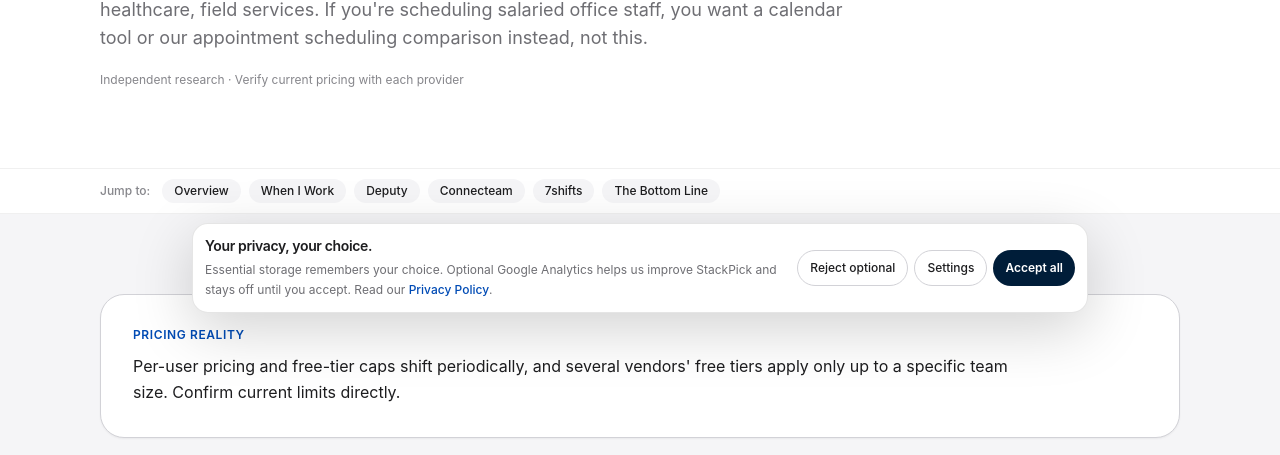
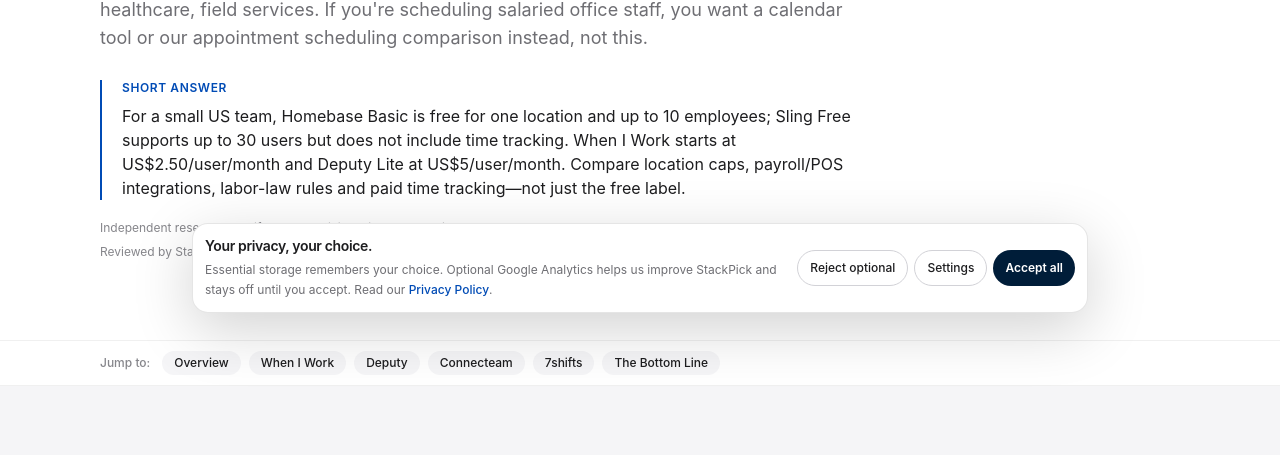
Before and after one commit to LinukaBandara/StackPick, a Next.js app: page /best/employee-scheduling-software in a window 1280 px wide. Shown: the part 463-918 px from the top of the page. Built offline with nearby package versions, Linux system fonts and the light colour scheme; no server answers.

Commit message:
Refresh employee scheduling plans and workforce limits

```diff
--- a/app/best/employee-scheduling-software/page.tsx
+++ b/app/best/employee-scheduling-software/page.tsx
@@ -13,8 +13,10 @@ export default function Page() {
     <ComparisonArticle
       title="Best Employee Scheduling Software for Small Business"
       slug="employee-scheduling-software"
+      reviewedOn="2026-11-07"
       intro="This category is specifically for hourly and shift-based teams - retail, hospitality, healthcare, field services. If you're scheduling salaried office staff, you want a calendar tool or our appointment scheduling comparison instead, not this."
-      pricingNote="Per-user pricing and free-tier caps shift periodically, and several vendors' free tiers apply only up to a specific team size. Confirm current limits directly."
+      quickAnswer="For a small US team, Homebase Basic is free for one location and up to 10 employees; Sling Free supports up to 30 users but does not include time tracking. When I Work starts at US$2.50/user/month and Deputy Lite at US$5/user/month. Compare location caps, payroll/POS integrations, labor-law rules and paid time tracking—not just the free label."
+      pricingNote="US plan details checked November 7, 2026. Homebase Basic is $0/location/month for one location and up to 10 employees; Essentials is $30/location/month. Sling Free is capped at 30 users; Premium is US$2/user/month and Business US$4 monthly (annual billing is lower). When I Work Essentials is US$2.50/user/month, Pro US$5 and Premium US$8; its 14-day trial requires no card. Deputy Lite is US$5/user/month, Core US$6.50 and Pro US$9. Prices exclude applicable taxes and can vary by country, location and billing cadence."
       tools={[
         {
           name: "When I Work",
@@ -22,7 +24,7 @@ export default function Page() {
           freeOption: "No permanent free tier, but among the lowest per-user pricing in this category.",
           tradeoff:
             "Consistently praised for an intuitive interface - auto-assign, color-coded schedules, easy shift swaps - that needs minimal training to use. Scheduling sophistication (AI-driven auto-scheduling, overtime forecasting) is lighter than Deputy's for more complex staffing needs.",
-          url: "https://wheniwork.com/",
+          url: "https://wheniwork.com/pricing",
         },
         {
           name: "Deputy",
@@ -30,26 +32,37 @@ export default function Page() {
           freeOption: "No free tier - low per-user starting price.",
           tradeoff:
             "AI-assisted schedule creation and overtime forecasting genuinely help avoid compliance mistakes in jurisdictions with predictive scheduling or fair workweek laws - a real risk-reduction feature, not just convenience. That added sophistication carries a slightly steeper learning curve than When I Work's simpler interface.",
-          url: "https://www.deputy.com/",
+          url: "https://www.deputy.com/pricing",
         },
         {
           name: "Connecteam",
           bestFor: "Deskless and frontline teams wanting scheduling, time tracking, and team messaging together",
-          freeOption: "Free for small teams (up to 10 users).",
+          freeOption: "Free for small teams up to 10 users; verify which scheduling, time-clock, GPS, messaging and reporting features are included before relying on it.",
           tradeoff:
             "Genuinely goes beyond scheduling alone - GPS-enabled time clock, team messaging, and task management in one app for teams with no shared desk or email address. Pricing structure adds complexity if you only need scheduling and nothing else in the bundle.",
-          url: "https://connecteam.com/",
+          url: "https://connecteam.com/pricing/",
         },
         {
           name: "7shifts",
           bestFor: "Restaurants and food service specifically",
-          freeOption: "Free tier available for a single location with a small team.",
+          freeOption: "A free plan is available for eligible single-location restaurants; confirm current employee, POS integration, time-clock and payroll limits on the official plan page.",
           tradeoff:
             "Built specifically around restaurant workflows - labor cost forecasting against sales, tip pooling, and integrations with restaurant POS systems that general-purpose schedulers don't offer. Not built for non-restaurant businesses at all, so it's the wrong tool outside that use case.",
-          url: "https://www.7shifts.com/",
+          url: "https://www.7shifts.com/pricing/",
         },
       ]}
-      bottomLine="Small team, want the simplest option? When I Work. Operating where fair workweek or predictive scheduling laws apply? Deputy's compliance tools are worth the switch. Deskless team that also needs messaging and time tracking in one app? Connecteam. Running a restaurant? 7shifts is built specifically for that - don't use a general-purpose scheduler instead."
-    />
+      bottomLine="For a small single-location team, compare Homebase Basic and Sling Free first. When I Work suits teams willing to pay per user for straightforward scheduling; Deputy adds more advanced labor and compliance features. Connecteam fits deskless teams needing a wider operations app, while 7shifts is designed for restaurants."
+    >
+      <section className="rounded-2xl bg-[#f5f5f7] p-6">
+        <h2 className="text-xl font-semibold text-[#101828]">Check the real workforce workflow</h2>
+        <ul className="mt-4 list-disc space-y-2 pl-5 text-sm leading-6 text-[#667085]">
+          <li>Set availability, time-off rules, shift swaps and minimum coverage.</li>
+          <li>Compare scheduled hours with actual clock-in/out and payroll export.</li>
+          <li>Check overtime, predictive scheduling and local labor-law requirements.</li>
+          <li>Calculate the price using all employees, managers and locations—not only paid administrators.</li>
+        </ul>
+        <p className="mt-4 text-xs leading-5 text-[#667085]">Research method: desk review of official plan/pricing pages checked November 7, 2026. Workforce-law compliance varies by jurisdiction; obtain local HR/legal advice before relying on automated compliance features.</p>
+      </section>
+    </ComparisonArticle>
   );
 }
```
